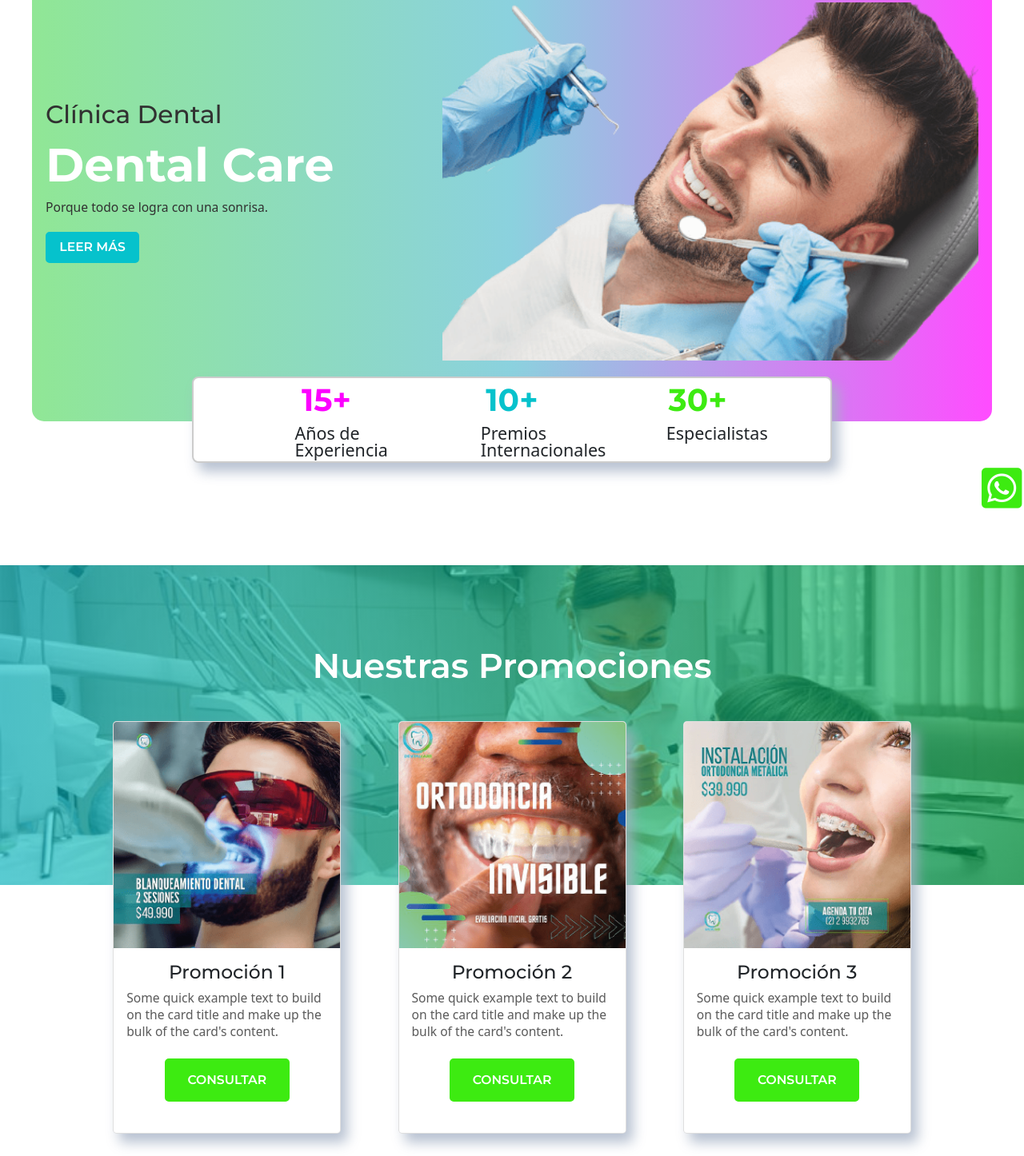
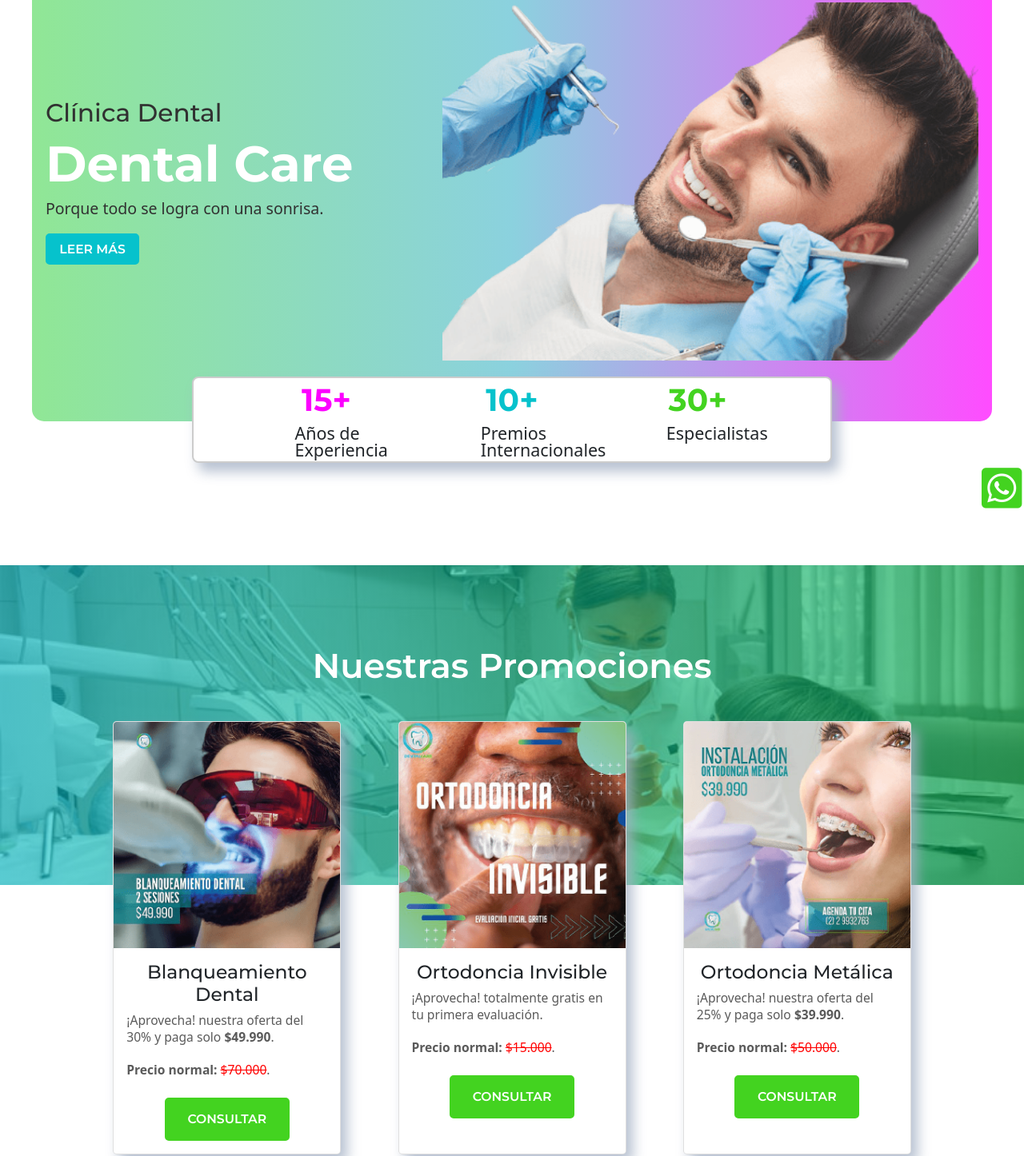
Before and after one commit to Gabot3ck/desafioSEO, a website: page index.html in a window 1280 px wide. Shown: the part 153-1599 px from the top of the page at 80% size. Drawn offline with nearby package versions, Linux system fonts and the light colour scheme.

Commit message:
Se modifica el header y se agrega textos a la seccion promociones

```diff
--- a/index.html
+++ b/index.html
@@ -146,8 +146,10 @@
                     <div class="card col-10  col-md-5 col-lg-3 p-0 mb-5 rounded-3 overflow-hidden">
                         <img src="images/promocion1.webp" class="card-img-top img-fluid" alt="Descripción de promoción">
                         <div class="card-body d-flex flex-column">
-                            <h3 class="card-title text-center">Promoción 1</h3>
-                            <p class="card-text">Some quick example text to build on the card title and make up the bulk of the card's content.</p>
+                            <h3 class="card-title text-center">Blanqueamiento Dental</h3>
+                            <p class="card-text">¡Aprovecha! nuestra oferta del 30% y paga solo <b>$49.990</b>. <br> <br>
+                                <b>Precio normal: </b><del>$70.000</del>.
+                            </p>
                             <a class="boton boton-second" href="https://api.whatsapp.com/send?phone=+56993321198&text=Hola, Nececito más información acerca de la promoción3!" target="_blank" class="btn boton mx-auto  mt-3">Consultar</a>
                         </div>
                     </div>
@@ -155,8 +157,10 @@
                     <div class="card col-10  col-md-5 col-lg-3 p-0 mb-5 rounded-3 overflow-hidden">
                         <img src="images/promocion2.webp" class="card-img-top img-fluid" alt="Descripción de promoción">
                         <div class="card-body d-flex flex-column">
-                            <h3 class="card-title text-center">Promoción 2</h3>
-                            <p class="card-text">Some quick example text to build on the card title and make up the bulk of the card's content.</p>
+                            <h3 class="card-title text-center">Ortodoncia  Invisible</h3>
+                            <p class="card-text">¡Aprovecha! totalmente gratis en tu primera evaluación. <br> <br>
+                                <b>Precio normal: </b><del>$15.000</del>.
+                            </p>
                             <a class="boton boton-second" href="https://api.whatsapp.com/send?phone=+56993321198&text=Hola, Nececito más información acerca de la promoción3!" target="_blank" class="btn boton mx-auto  mt-3">Consultar</a>
                         </div>
                     </div>
@@ -164,8 +168,10 @@
                     <div class="card col-10  col-md-5 col-lg-3 p-0 mb-5 rounded-3 overflow-hidden">
                         <img src="images/promocion3.webp" class="card-img-top img-fluid" alt="Descripción de promoción">
                         <div class="card-body d-flex flex-column">
-                            <h3 class="card-title text-center">Promoción 3</h3>
-                            <p class="card-text">Some quick example text to build on the card title and make up the bulk of the card's content.</p>
+                            <h3 class="card-title text-center">Ortodoncia  Metálica</h3>
+                            <p class="card-text">¡Aprovecha! nuestra oferta del 25% y paga solo <b>$39.990</b>. <br> <br>
+                                <b>Precio normal: </b><del>$50.000</del>.
+                            </p>
                             <a class="boton boton-second" href="https://api.whatsapp.com/send?phone=+56993321198&text=Hola, Nececito más información acerca de la promoción3!" target="_blank" class="btn boton mx-auto mt-3">Consultar</a>
                         </div>
                     </div>
--- a/scss/componentes/_botones.scss
+++ b/scss/componentes/_botones.scss
@@ -27,12 +27,12 @@
 	border: 2px solid $color-background;
 	background-color: $color-background;
         &:hover{
-            border: 2px solid white ;
-            background-color: transparent;
+            border: 2px solid $color-pink;
+            background-color: $color-pink;
         }
 }
 .boton-second{
-	margin: 1.5em auto;
+	margin: 1.5em auto 0;
 	width: 10em;
 	border: 2px solid $color-secondary ;
 	font-weight: 600;
--- a/scss/layouts/_header.scss
+++ b/scss/layouts/_header.scss
@@ -20,13 +20,13 @@
         max-height: 700px;
         h1{
             color: white;
-			font-size: 1.5em;
+			font-size: 1.6em;
         }
 		h3{
 			font-size: .8em;
 		}
         p{
-            font-size: .4em;
+            font-size: .5em;
             font-weight: 500;
         }
         a{
--- a/scss/layouts/_promociones.scss
+++ b/scss/layouts/_promociones.scss
@@ -23,10 +23,14 @@
     .card-title{
         font-size: .6em;
         font-weight: 500;
+        text-align: center;
     }
     .card-text{
         font-size: .4em;
         color: rgba(49, 49, 49, 0.8);
+        del{
+            color: red;
+        }
     }
     .card-body{
         a{
--- a/scss/utilidades/_variables.scss
+++ b/scss/utilidades/_variables.scss
@@ -1,7 +1,7 @@
 //VARIABLES
 $color-main: #00dffa;
 $color-background: #06c2cc;
-$color-secondary: #3deb11;
+$color-secondary: #43d320;
 $color-grey: #e0e5ec;
 $color-footer: #313131;
 $color-copyright: #1f1f1f;
```
Also changed, not shown: css/styles.css.
